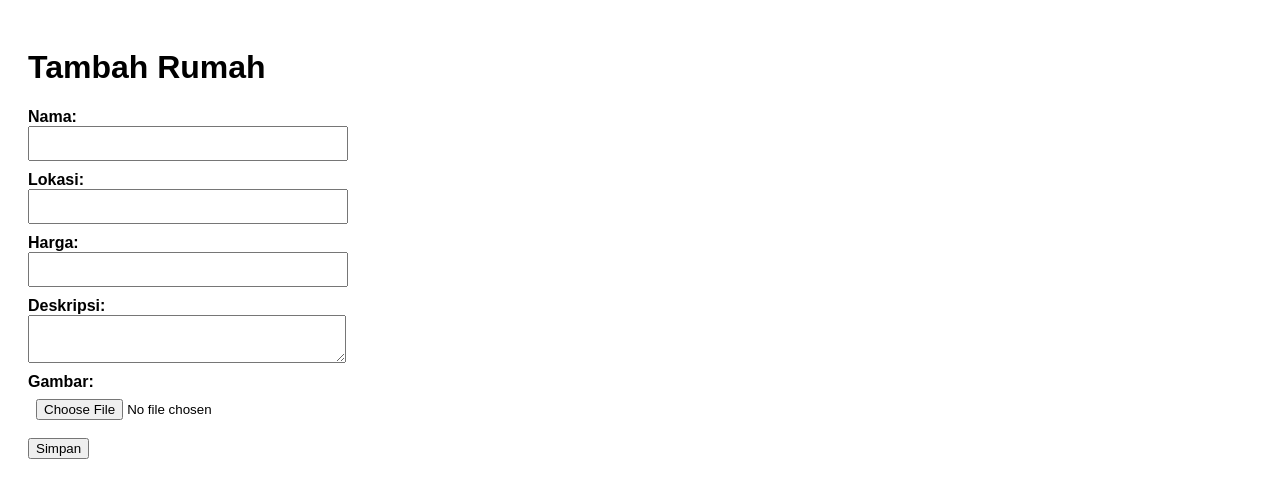
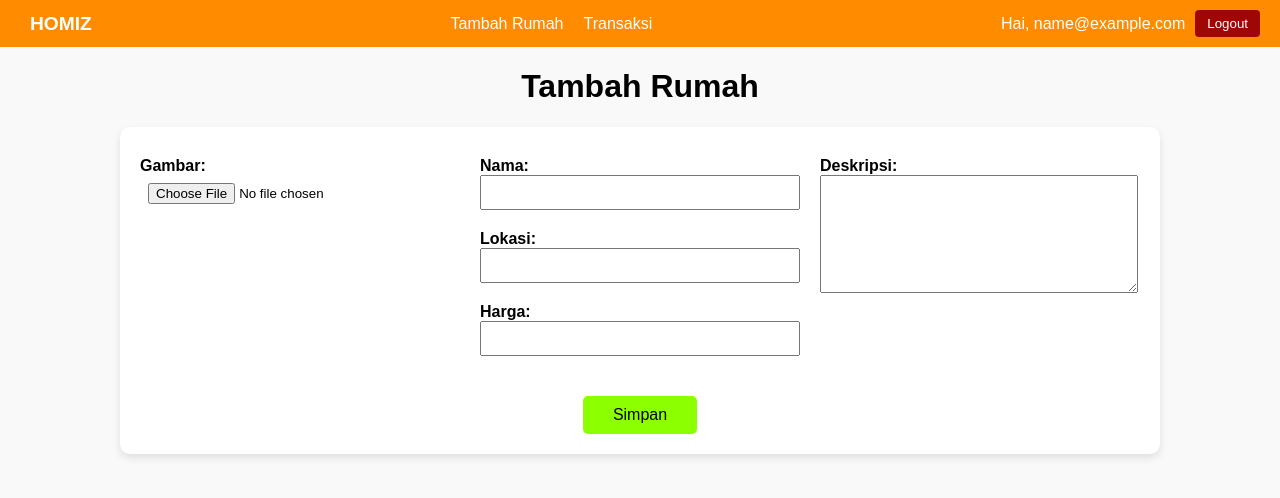
Before and after one commit to Maydamai03/Projek_Akhir_PrakTCC_017_033, a plain HTML site: page frontend/formRumah.html in a window 1280 px wide. Drawn offline with Linux system fonts and the light colour scheme; sample sign-in values are in the browser's storage.

Commit message:
fix navbar fitur user & admin

```diff
--- /dev/null
+++ b/frontend/css/beliRumah.css
@@ -0,0 +1,134 @@
+body {
+  font-family: sans-serif;
+  margin: 0;
+  padding: 0;
+  background: #f9f9f9;
+}
+
+.navbar {
+  display: flex;
+  justify-content: space-between;
+  align-items: center;
+  background-color: #ff8c00;
+  color: white;
+  padding: 10px 20px;
+  flex-wrap: wrap;
+}
+
+.navbar a {
+  color: white;
+  text-decoration: none;
+  margin: 0 10px;
+}
+
+.navbar .brand {
+  font-weight: bold;
+  font-size: 1.2em;
+}
+
+.navbar-center a {
+  margin: 0 10px;
+}
+
+.navbar-right {
+  display: flex;
+  align-items: center;
+  gap: 10px;
+}
+
+button.logout {
+  padding: 6px 12px;
+  background-color: #9f0606;
+  color: white;
+  border: none;
+  border-radius: 4px;
+  cursor: pointer;
+}
+
+button.logout:hover {
+  background-color: #e24848;
+}
+
+/* ========== Rumah Card ========== */
+.rumah-card {
+  background-color: white;
+  border-radius: 10px;
+  padding: 30px;
+  margin: 40px auto;
+  box-shadow: 0 4px 8px rgba(0,0,0,0.1);
+  max-width: 1000px;
+  display: flex;
+  flex-direction: column;
+  gap: 30px;
+}
+
+/* Bagian Atas: 3 Kolom */
+.rumah-info {
+  display: flex;
+  justify-content: space-between;
+  gap: 20px;
+  flex-wrap: wrap;
+}
+
+/* Kolom Gambar */
+.rumah-info .gambar-container {
+  flex: 1 1 30%;
+  display: flex;
+  justify-content: center;
+  align-items: center;
+}
+
+.rumah-info .gambar-container img {
+  width: 100%;
+  height: 200px;
+  object-fit: cover;
+  border-radius: 8px;
+  background-color: #e0e0e0;
+}
+
+/* Kolom Tengah (nama, lokasi, harga) */
+.rumah-info .data-container {
+  flex: 1 1 30%;
+}
+
+.data-container h2 {
+  margin: 0;
+  font-size: 1.4rem;
+  color: #333;
+}
+
+.data-container p {
+  margin: 8px 0;
+  font-size: 1rem;
+  color: #555;
+}
+
+/* Kolom Kanan (deskripsi) */
+.rumah-info .deskripsi-container {
+  flex: 1 1 35%;
+}
+
+.deskripsi-container p {
+  font-size: 0.95rem;
+  color: #444;
+  white-space: pre-line;
+}
+
+/* Bagian Bawah: Tombol */
+.button-container {
+  text-align: center;
+}
+
+.button-container button {
+  padding: 12px 40px;
+  font-size: 1.1rem;
+  background-color: #28a745;
+  color: white;
+  border: none;
+  border-radius: 6px;
+  cursor: pointer;
+}
+
+.button-container button:hover {
+  background-color: #218838;
+}
--- /dev/null
+++ b/frontend/css/form.css
@@ -0,0 +1,105 @@
+body {
+  font-family: sans-serif;
+  margin: 0;
+  padding: 0;
+  background: #f9f9f9;
+}
+
+.navbar {
+  display: flex;
+  justify-content: space-between;
+  align-items: center;
+  background-color: #ff8c00;
+  color: white;
+  padding: 10px 20px;
+  flex-wrap: wrap;
+}
+
+.navbar a {
+  color: white;
+  text-decoration: none;
+  margin: 0 10px;
+}
+
+.navbar .brand {
+  font-weight: bold;
+  font-size: 1.2em;
+}
+
+.navbar-center a {
+  margin: 0 10px;
+}
+
+.navbar-right {
+  display: flex;
+  align-items: center;
+  gap: 10px;
+}
+
+button.logout {
+  padding: 6px 12px;
+  background-color: #9f0606;
+  color: white;
+  border: none;
+  border-radius: 4px;
+  cursor: pointer;
+}
+
+button.logout:hover {
+  background-color: #e24848;
+}
+
+.form-card {
+  background-color: white;
+  border-radius: 10px;
+  padding: 20px;
+  margin-top: 20px;
+  box-shadow: 0 4px 8px rgba(0,0,0,0.1);
+  max-width: 1000px;
+  margin-left: auto;
+  margin-right: auto;
+  display: flex;
+  flex-direction: column;
+  gap: 20px;
+}
+
+.form-top {
+  display: flex;
+  gap: 20px;
+  justify-content: space-between;
+  flex-wrap: wrap;
+}
+
+.form-left,
+.form-center,
+.form-right {
+  flex: 1;
+  min-width: 250px;
+  display: flex;
+  flex-direction: column;
+}
+
+textarea {
+  resize: vertical;
+  min-height: 100px;
+}
+
+.form-bottom {
+  display: flex;
+  justify-content: center;
+  margin-top: 10px;
+}
+
+.form-bottom button {
+  padding: 10px 30px;
+  font-size: 1rem;
+  border: none;
+  background-color: #8cff00;
+  color: rgb(0, 0, 0);
+  border-radius: 5px;
+  cursor: pointer;
+}
+
+.form-bottom button:hover {
+  background-color: #c7f68f;
+}
--- a/frontend/css/style.css
+++ b/frontend/css/style.css
@@ -89,6 +89,19 @@ button:hover {
   background-color: #e24848;
 }
 
+button.logout {
+  padding: 6px 12px;
+  background-color: #9f0606;
+  color: white;
+  border: none;
+  border-radius: 4px;
+  cursor: pointer;
+}
+
+button.logout:hover {
+  background-color: #e24848;
+}
+
 .rumah button.edit,
 .rumah button.delete {
   width: 100%;
@@ -97,14 +110,22 @@ button:hover {
   box-sizing: border-box;
   font-weight: bold;
 
-  background-color: #328832;
+  background-color: #b5b87a;
 
 }
 
 .rumah button.delete {
-  background-color: #b91c1c;
+  background-color: #000000;
 }
 
 .rumah button.delete:hover {
   background-color: #ef4444;
 }
+
+.rumah button.beli {
+  background-color: #656a2e;
+}
+
+.rumah button.beli:hover {
+  background-color: #b3ba64;
+}
--- a/frontend/formRumah.html
+++ b/frontend/formRumah.html
@@ -16,12 +16,37 @@
       font-weight: bold;
     }
   </style>
+    <link rel="stylesheet" href="css/form.css" />
+
 </head>
 <body>
 
-  <h1 id="form-title">Tambah Rumah</h1>
+   <nav class="navbar">
+    <div class="navbar-left">
+      <a href="index.html" class="brand">HOMIZ</a>
+    </div>
+    <div class="navbar-center" id="admin-links" style="display: none;">
+      <a href="formRumah.html">Tambah Rumah</a>
+      <a href="transaksi.html">Transaksi</a>
+    </div>
+    <div class="navbar-right">
+      <span id="auth-info">Hai, </span>
+      <button class= "logout" onclick="logout()">Logout</button>
+    </div>
+  </nav>
 
-  <form id="formRumah" enctype="multipart/form-data">
+  <h1 style="text-align: center;" id="form-title">Tambah Rumah</h1>
+
+  <form id="formRumah" enctype="multipart/form-data" class="form-card">
+  <div class="form-top">
+    <!-- Kiri: Gambar -->
+    <div class="form-left">
+      <label>Gambar:</label>
+      <input type="file" name="gambar" accept="image/*" />
+    </div>
+
+    <!-- Tengah: Nama, Lokasi, Harga -->
+    <div class="form-center">
       <label>Nama:</label>
       <input type="text" name="nama" required />
 
@@ -30,16 +55,24 @@
 
       <label>Harga:</label>
       <input type="number" name="harga" required />
+    </div>
 
+    <!-- Kanan: Deskripsi -->
+    <div class="form-right">
       <label>Deskripsi:</label>
       <textarea name="deskripsi" required></textarea>
+    </div>
+  </div>
 
-    <label>Gambar:</label>
-    <input type="file" name="gambar" accept="image/*" />
-
+  <!-- Bawah: Tombol -->
+  <div class="form-bottom">
     <button type="submit">Simpan</button>
+  </div>
 </form>
 
+
   <script src="js/crudRumah.js"></script>
+  <script src="js/index.js"></script>
+
 </body>
 </html>
--- a/frontend/js/crudRumah.js
+++ b/frontend/js/crudRumah.js
@@ -6,6 +6,19 @@ const title = document.getElementById("form-title");
 const urlParams = new URLSearchParams(window.location.search);
 const rumahId = urlParams.get("id");
 const isEdit = Boolean(rumahId);
+const authInfo = document.getElementById("auth-info");
+
+// ambil email dari token
+const payload = JSON.parse(atob(token.split('.')[1]));
+const email = payload.email || 'pengguna';
+const role = payload.role;
+
+const adminLinks = document.getElementById("admin-links");
+if (role === "admin" && adminLinks) {
+    adminLinks.style.display = "flex";
+}
+
+authInfo.innerText = `Hai, ${email}`;
 
 // Jika edit, ubah judul halaman dan isi form
 if (isEdit) {
@@ -57,8 +70,13 @@ form.addEventListener("submit", async (e) => {
     const data = JSON.parse(text);
 
     alert(isEdit ? "Rumah berhasil diperbarui" : "Rumah berhasil ditambahkan");
-    location.href = "/index.html";
+    window.location.href = "index.html";
   } catch (err) {
     alert("Error: " + err.message);
   }
 });
+
+function logout() {
+    localStorage.removeItem("token");
+    location.href = "login.html";
+}
--- a/frontend/js/index.js
+++ b/frontend/js/index.js
@@ -1,7 +1,8 @@
 const token = localStorage.getItem("token");
 const rumahList = document.getElementById("rumah-list");
 const authInfo = document.getElementById("auth-info");
-const adminLinks = document.getElementById("admin-links");
+const transaksiLink = document.getElementById("link-transaksi");
+const tambahRumahLink = document.getElementById("link-tambah-rumah");
 
 if (!token) {
     location.href = "login.html";
@@ -18,19 +19,27 @@ async function fetchRumah() {
         if (!res.ok) throw new Error("Token tidak valid");
         const data = await res.json();
 
+        // Ambil payload dari token
         const payload = JSON.parse(atob(token.split('.')[1]));
-        const role = payload.role;
+        const role = payload.role || 'user';
         const email = payload.email || 'pengguna';
 
         // Tampilkan info login
         authInfo.innerText = `Hai, ${email}`;
 
-        // Tampilkan menu admin di navbar tengah jika admin
-        if (role === "admin" && adminLinks) {
-            adminLinks.style.display = "flex";
+        // Tampilkan opsi Transaksi untuk semua user
+        if (transaksiLink) transaksiLink.style.display = "inline-block";
+
+        // Tampilkan opsi Tambah Rumah hanya untuk admin
+        if (role === "admin") {
+            if (tambahRumahLink) tambahRumahLink.style.display = "inline-block";
+        } else {
+            if (tambahRumahLink) tambahRumahLink.style.display = "none";
         }
 
+        // Bersihkan list rumah dulu
         rumahList.innerHTML = "";
+
         data.forEach(rumah => {
             const div = document.createElement("div");
             div.className = "rumah";
@@ -40,12 +49,13 @@ async function fetchRumah() {
                 <p>Lokasi: ${rumah.lokasi}</p>
                 <p>Harga: Rp${rumah.harga.toLocaleString()}</p>
                 <p>${rumah.deskripsi}</p>
-                ${role === "user" ? `<a href="beliRumah.html?id=${rumah.id}"><button>Beli</button></a>` : ""}
+                ${role === "user" ? `
+                    <button class="beli" onclick="location.href='beliRumah.html?id=${rumah.id}'">Beli</button>
+                ` : ""}
                 ${role === "admin" ? `
                     <button class="edit" onclick="location.href='formRumah.html?id=${rumah.id}'">Edit</button>
                     <button class="delete" onclick="hapus(${rumah.id})">Hapus</button>
-                    ` : ""}
-
+                ` : ""}
             `;
             rumahList.appendChild(div);
         });
```
Also changed, not shown: frontend/beliRumah.html (+31 -8 lines), frontend/index.html (+6 -5 lines), frontend/js/beliRumah.js (+62 -6 lines), frontend/js/tambahRumah.js (deleted, +0 -30 lines), backend/uploads/1748094114399.jpg (added), backend/uploads/1748095678861.jpg (added), frontend/image/default.avif (added). Lines whose indentation alone changed are shown as unchanged.
